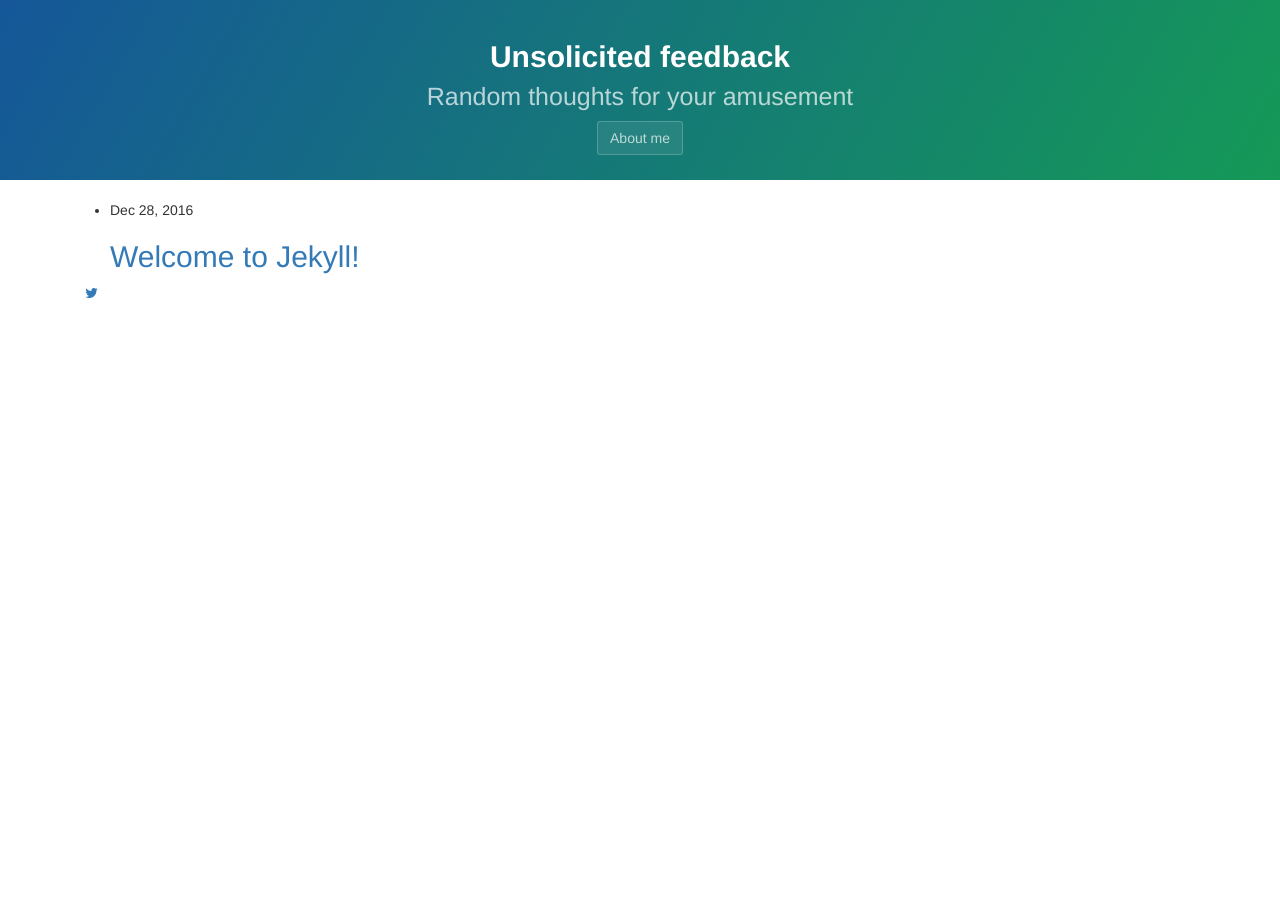
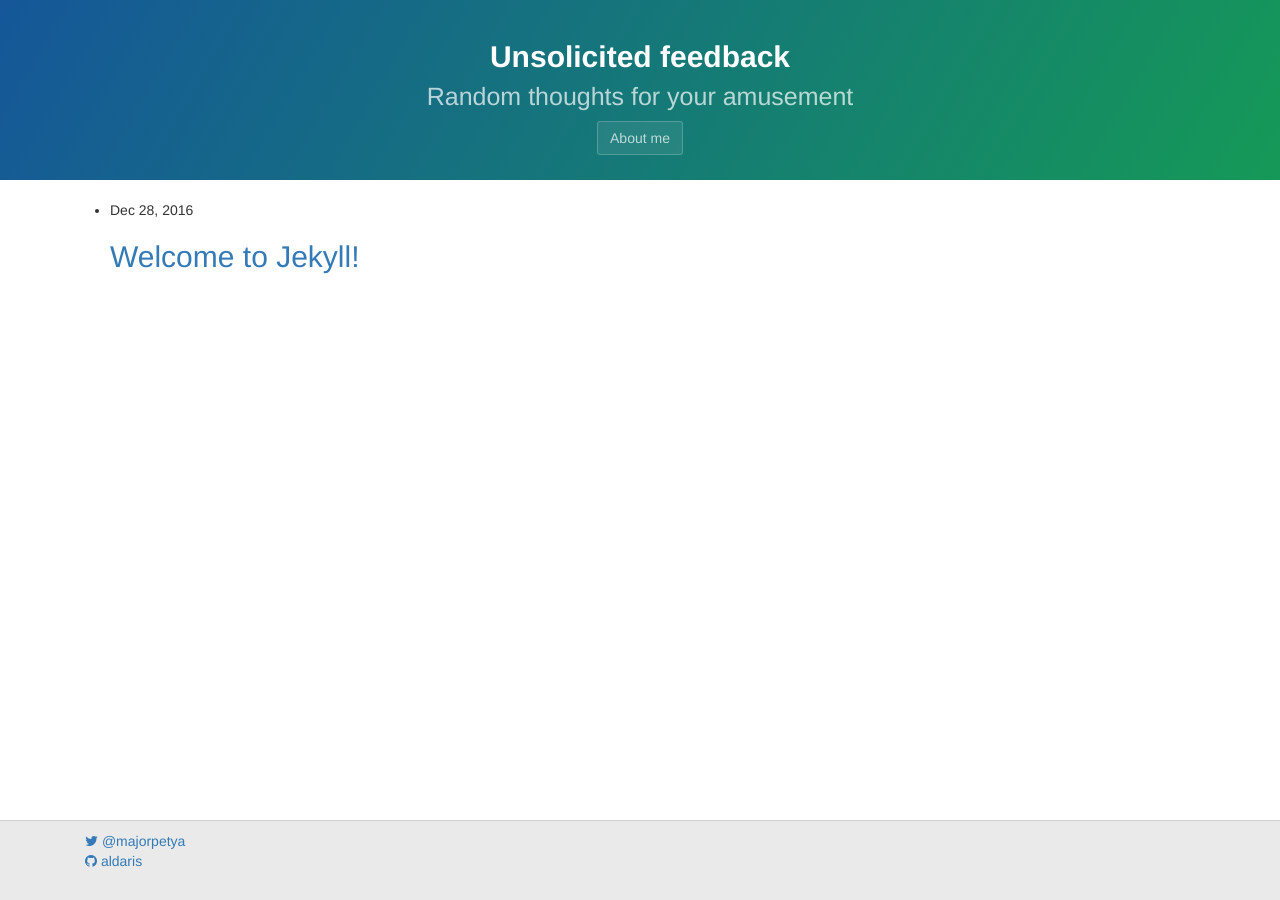
Before and after one commit to aldaris/aldaris.github.io, a Jekyll site: the page built from index.md, in a window 1280 px wide. Built offline with Jekyll 4.4.1, drawn with Linux system fonts in a browser that asks for light colours.

Commit message:
First stab at footer design

```diff
--- a/_includes/footer.html
+++ b/_includes/footer.html
@@ -1,7 +1,10 @@
-<footer class="container">
-      <div class="col-md-12">
-          <ul class="list-inline social-icon">
-              <li><a href="https://twitter.com/majorpetya" class="icon-twitter" rel="tooltip" title="Twitter" data-placement="top"><i class="fa fa-twitter"></i></a></li>
-          </ul>
-      </div>
+<footer class="main">
+  <div class="container">
+    <div class="col-md-12">
+        <ul class="list-unstyled">
+            <li><a href="https://twitter.com/majorpetya" rel="tooltip" title="Twitter"><i class="fa fa-twitter"></i> @{{ site.twitter_username }}</a></li>
+            <li><a href="https://github.com/{{ site.github_username}}" rel="tooltip" title="GitHub"><i class="fa fa-github"></i> {{ site.github_username }}</a></li>
+        </ul>
+    </div>
+  </div>
 </footer>
--- a/_layouts/default.html
+++ b/_layouts/default.html
@@ -1,18 +1,15 @@
 <!DOCTYPE html>
 <html lang="en">
-
   {% include head.html %}
-
   <body>
+    <div class="wrapper">
       <header class="main{% if page.spacious %} spacious{% endif %}">
         {% include header.html %}
       </header>
-
-    <!-- begin:home -->
       <main class="container">
         {{content}}
       </main>
-
       {% include footer.html %}
+    </div>
   </body>
 </html>
--- a/css/style.css
+++ b/css/style.css
@@ -1,6 +1,17 @@
 html {
     font-family: 'Open Sans', sans-serif;
     font-size: 62.5%;
+}
+
+html, body {
+    margin: 0;
+    padding: 0;
+    height: 100%;
+}
+
+div.wrapper {
+    min-height: 100%;
+    position: relative;
 }
 
 @media screen and (min-width: 300px) {
@@ -82,3 +93,21 @@ header.spacious a.btn {
     color: #0bdbfb;
     background-color: transparent !important;
 }
+
+main {
+    padding-bottom: 8rem;
+}
+
+footer.main {
+    background-color: #eaeaea;
+    height: 8rem;
+    margin-top: 4rem;
+    bottom: 0;
+    width: 100%;
+    position: absolute;
+    border-top: 1px solid #d0d0d0;
+}
+
+footer>div {
+    padding-top: 1rem;
+}
```
Lines whose indentation alone changed are shown as unchanged.
